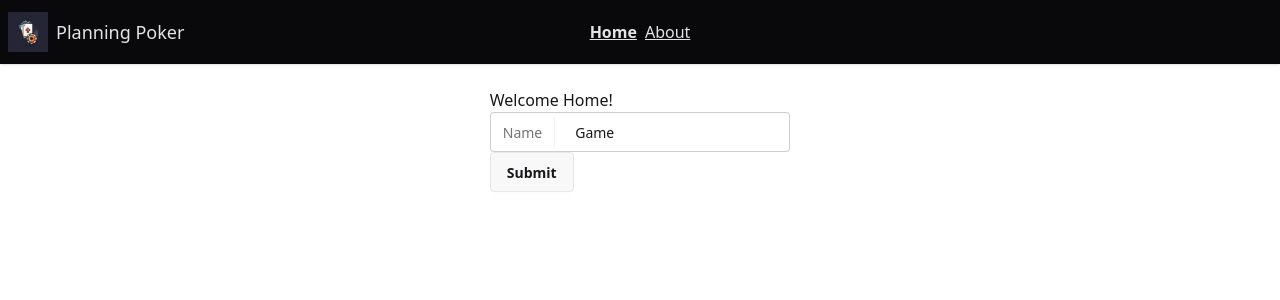
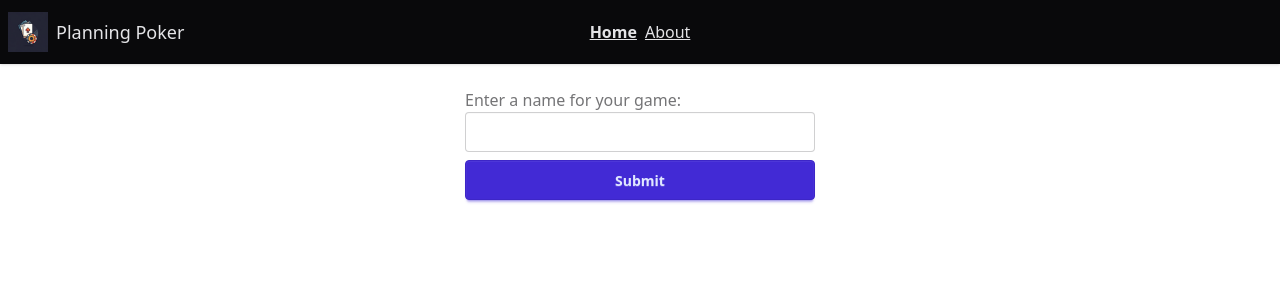
Before and after one commit to develowlper/scrum-poker, a React (Vite) app: page / in a window 1280 px wide. Shown: the top 300 px of the page. Built offline with nearby package versions, Linux system fonts and the light colour scheme.

Commit message:
feat: more styled form

```diff
--- a/src/components/Button.tsx
+++ b/src/components/Button.tsx
@@ -1,7 +1,7 @@
 import clsx from 'clsx';
 
 export default function Button({
-  highlighted,
+  highlighted = false,
   children,
   ...props
 }: { highlighted: boolean } & React.ButtonHTMLAttributes<HTMLButtonElement>) {
--- a/src/components/form/SubmitButton.tsx
+++ b/src/components/form/SubmitButton.tsx
@@ -6,7 +6,11 @@ export default function SubmitButton({ label }: { label: string }) {
 
   return (
     <form.Subscribe selector={(state) => state.isSubmitting}>
-      {(isSubmitting) => <Button disabled={isSubmitting}>{label}</Button>}
+      {(isSubmitting: boolean) => (
+        <Button highlighted disabled={isSubmitting}>
+          {label}
+        </Button>
+      )}
     </form.Subscribe>
   );
 }
--- a/src/components/form/TextField.tsx
+++ b/src/components/form/TextField.tsx
@@ -2,25 +2,32 @@ import { useStore } from '@tanstack/react-form';
 import { useFieldContext } from '../../hooks/form';
 import { ZodError } from 'zod';
 
-export default function TextField({ label }: { label: string }) {
+export default function TextField({
+  label,
+  className,
+}: {
+  label: string;
+  className?: string;
+}) {
   const field = useFieldContext<string>();
 
   const errors = useStore(field.store, (state) => state.meta.errors);
 
   return (
-    <div>
-      <label className="input">
+    <div className={className}>
+      <label>
         <span className="label">{label}</span>
         <input
+          className="input w-full"
           value={field.state.value}
           type="text"
           onChange={(e) => field.handleChange(e.target.value)}
         />
       </label>
       {errors.map((error: ZodError) => (
-        <div key={error.message} style={{ color: 'red' }}>
+        <p className="label text-error" key={error.message}>
           {error.message}
-        </div>
+        </p>
       ))}
     </div>
   );
--- a/src/routes/$gameId.tsx
+++ b/src/routes/$gameId.tsx
@@ -46,7 +46,6 @@ const EnterNameForm = () => {
 
   return (
     <div>
-      <div>Please enter your name:</div>
       <form
         onSubmit={(e) => {
           e.preventDefault();
@@ -55,7 +54,9 @@ const EnterNameForm = () => {
       >
         <form.AppField
           name="name"
-          children={(field) => <field.TextField label="Name" />}
+          children={(field) => (
+            <field.TextField label="Please enter your name:" />
+          )}
         />
         <form.AppForm>
           <form.SubmitButton label="Submit" />
--- a/src/routes/index.tsx
+++ b/src/routes/index.tsx
@@ -19,9 +19,9 @@ function Index() {
     },
   });
 
-  const form = useAppForm({
+  const { handleSubmit, AppField, AppForm, SubmitButton } = useAppForm({
     defaultValues: {
-      name: 'Game',
+      name: '',
     },
     validators: {
       // Pass a schema or function to validate
@@ -29,7 +29,7 @@ function Index() {
         name: z.string().min(1),
       }),
     },
-    onSubmit: async ({ value }) => {
+    onSubmit: async ({ value }: { value: ICreateGame }) => {
       // Do something with form data
       const res = await saveGameMutation.mutateAsync(value);
       navigate({ to: `/$gameId`, params: { gameId: res.publicId } });
@@ -38,21 +38,23 @@ function Index() {
   });
 
   return (
-    <div className="p-2">
-      <h3>Welcome Home!</h3>
+    <div className="flex flex-col p-2 gap-2">
       <form
+        className="w-[350px] flex flex-col gap-2"
         onSubmit={(e) => {
           e.preventDefault();
-          form.handleSubmit();
+          handleSubmit();
         }}
       >
-        <form.AppField
+        <AppField
           name="name"
-          children={(field) => <field.TextField label="Name" />}
+          children={(field) => (
+            <field.TextField label="Enter a name for your game:" />
+          )}
         />
-        <form.AppForm>
-          <form.SubmitButton label="Submit" />
-        </form.AppForm>
+        <AppForm>
+          <SubmitButton label="Submit" />
+        </AppForm>
       </form>
     </div>
   );
```
